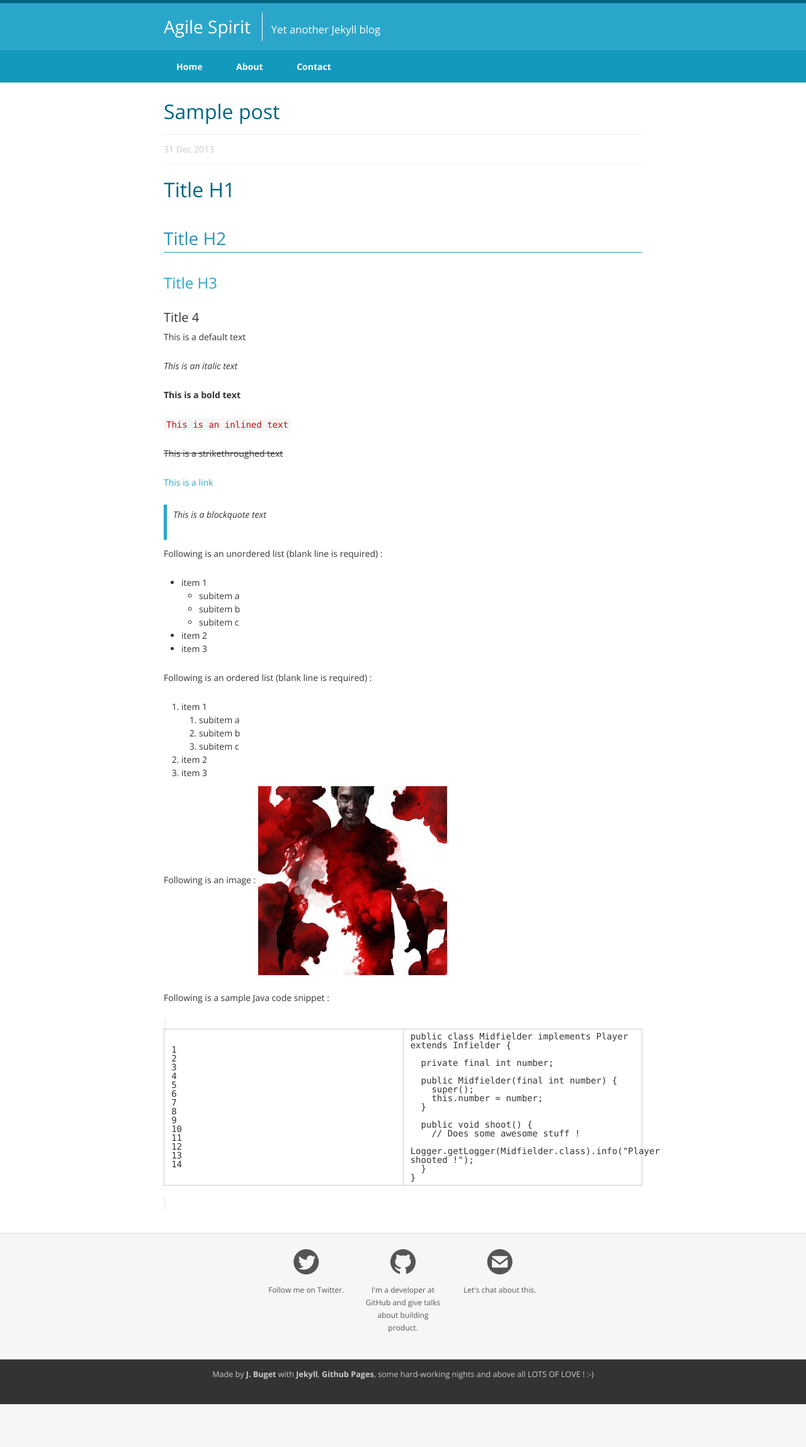
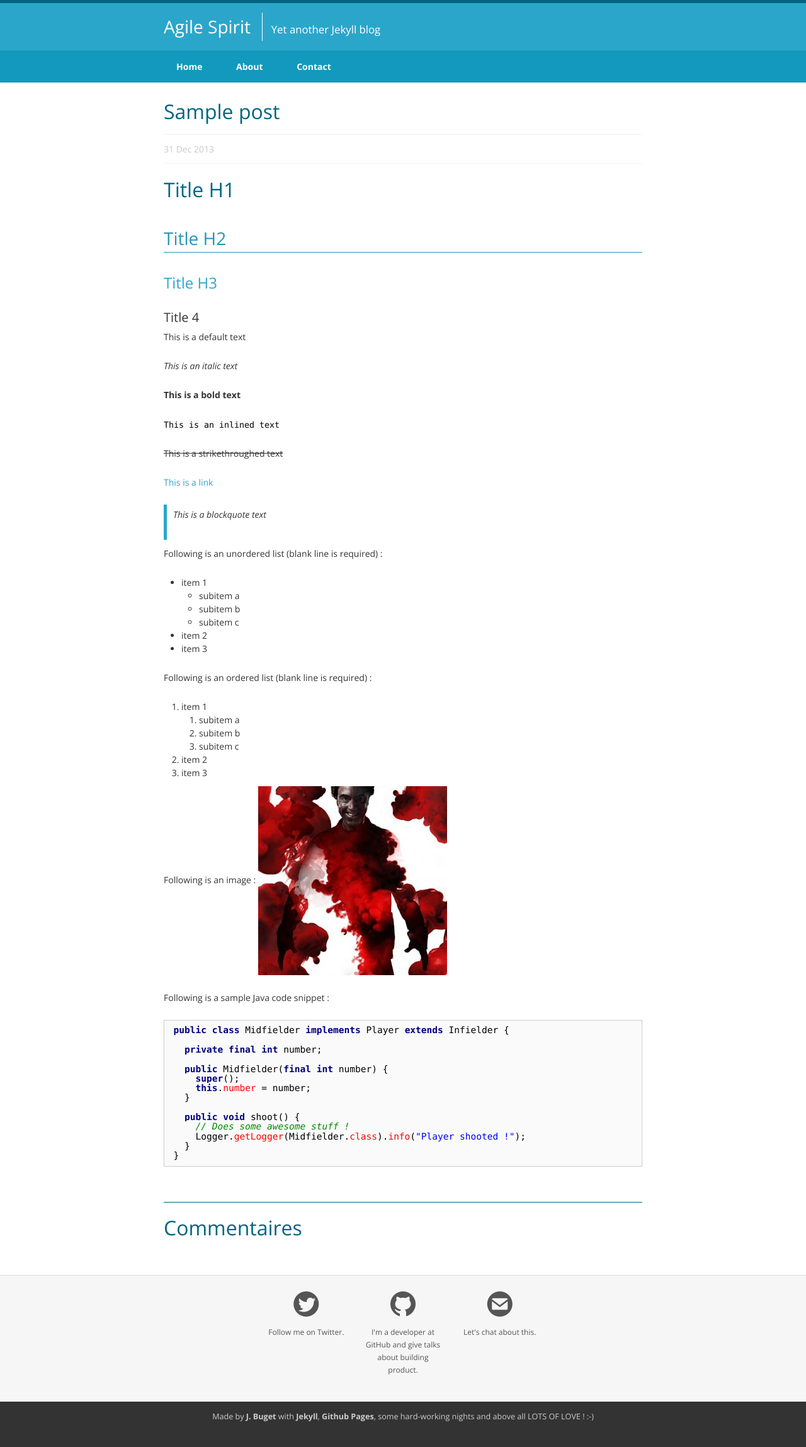
Before and after one commit to AgileSpirit/agilespirit.github.io, a Jekyll site: the page built from _posts/2013-12-31-Sample.markdown, in a window 1280 px wide. Shown: the whole page at 63% size. Built offline with Jekyll 4.4.1, drawn with Linux system fonts in a browser that asks for light colours; Markdown is read by kramdown in place of the engine named in the settings; comment, search, counter and statistics services are not loaded; before the commit the page ends 2229 px from its top, so only the background shows below that.

Commit message:
Improve code highlight style

```diff
--- a/_layouts/default.html
+++ b/_layouts/default.html
@@ -18,6 +18,7 @@
   <!-- Styles CSS -->
   <link rel="stylesheet" media="all" href="/assets/css/knacss.min.css">
   <link rel="stylesheet" media="all" href="/assets/css/styles.css">
+  <link rel="stylesheet" media="all" href="/assets/css/syntax.css">
   <!-- Font : "Open Sans" by Google -->
   <link href='http://fonts.googleapis.com/css?family=Open+Sans:300italic,400italic,600italic,700italic,800italic,400,300,600,700,800' rel='stylesheet' type='text/css'>
 
--- a/_layouts/post.html
+++ b/_layouts/post.html
@@ -15,3 +15,26 @@
   </div>
 
 </div>
+
+<!-- Comments -->
+{% if page.disqus %}
+<div class="comments">
+  <h1>Commentaires</h1>
+
+  <div id="disqus_thread"></div>
+
+  <script type="text/javascript">
+    /* * * CONFIGURATION VARIABLES: EDIT BEFORE PASTING INTO YOUR WEBPAGE * * */
+    var disqus_shortname = 'agilespiritjekyllblog';
+
+    /* * * DON'T EDIT BELOW THIS LINE * * */
+    (function() {
+      var dsq = document.createElement('script'); dsq.type = 'text/javascript'; dsq.async = true;
+      dsq.src = '//' + disqus_shortname + '.disqus.com/embed.js';
+      (document.getElementsByTagName('head')[0] || document.getElementsByTagName('body')[0]).appendChild(dsq);
+    })();
+  </script>
+  <noscript>Please enable JavaScript to view the <a href="http://disqus.com/?ref_noscript">comments powered by Disqus.</a></noscript>
+</div>
+{% endif %}
+<!-- End Comments -->
--- a/_posts/2013-12-31-Sample.markdown
+++ b/_posts/2013-12-31-Sample.markdown
@@ -52,7 +53,7 @@
 
 Following is a sample Java code snippet :
 
-{% highlight java linenos %}
+{% highlight java %}
 public class Midfielder implements Player extends Infielder {
 
   private final int number;
--- a/assets/css/styles.css
+++ b/assets/css/styles.css
@@ -256,6 +256,17 @@
   color: #2795b6;
 }
 
+/* --------------- */
+/* Disqus Comments */
+/* --------------- */
+
+.comments {
+  border-top: 1px solid #006582;
+  margin-top: 2em;
+  padding-top: 1em;
+}
+
+
 /* ---------- */
 /* Responsive */
 /* ---------- */
--- a/assets/css/syntax.css
+++ b/assets/css/syntax.css
@@ -1,7 +1,7 @@
 .highlight  {
-  background: #FFFFFF;
+  background: #FAFAFA;
   color: #000000;
-  padding: 0.2em 0.9em;
+  padding: 0.5em 0.9em;
   margin-top: 0.5em;
   margin-bottom: 0.5em;
   font: normal normal normal 115%/normal 'Monaco', 'Courier New', 'DejaVu Sans Mono', 'Bitstream Vera Sans Mono', monospace !important;
@@ -13,14 +13,14 @@
 
 code, pre {
   padding: 0;
-  background: #FFFFFF;
+  background: #FAFAFA;
   color: #000000;
   font-family: "Consolas", "Courier New", "Courier", "FreeMono", monospace;
   font-size:0.95em;
 }
 
 .highlight .hll { background-color: #ffffcc }
-.highlight  { background: #ffffff; }
+.highlight  { background: #FAFAFA; }
 .highlight .c { color: #008800; font-style: italic } /* Comment */
 .highlight .err { color: #a61717; background-color: #e3d2d2 } /* Error */
 .highlight .k { color: #000080; font-weight: bold } /* Keyword */
```
Also changed, not shown: other parts of _posts/2013-12-31-Sample.markdown (+1 -0 lines).
